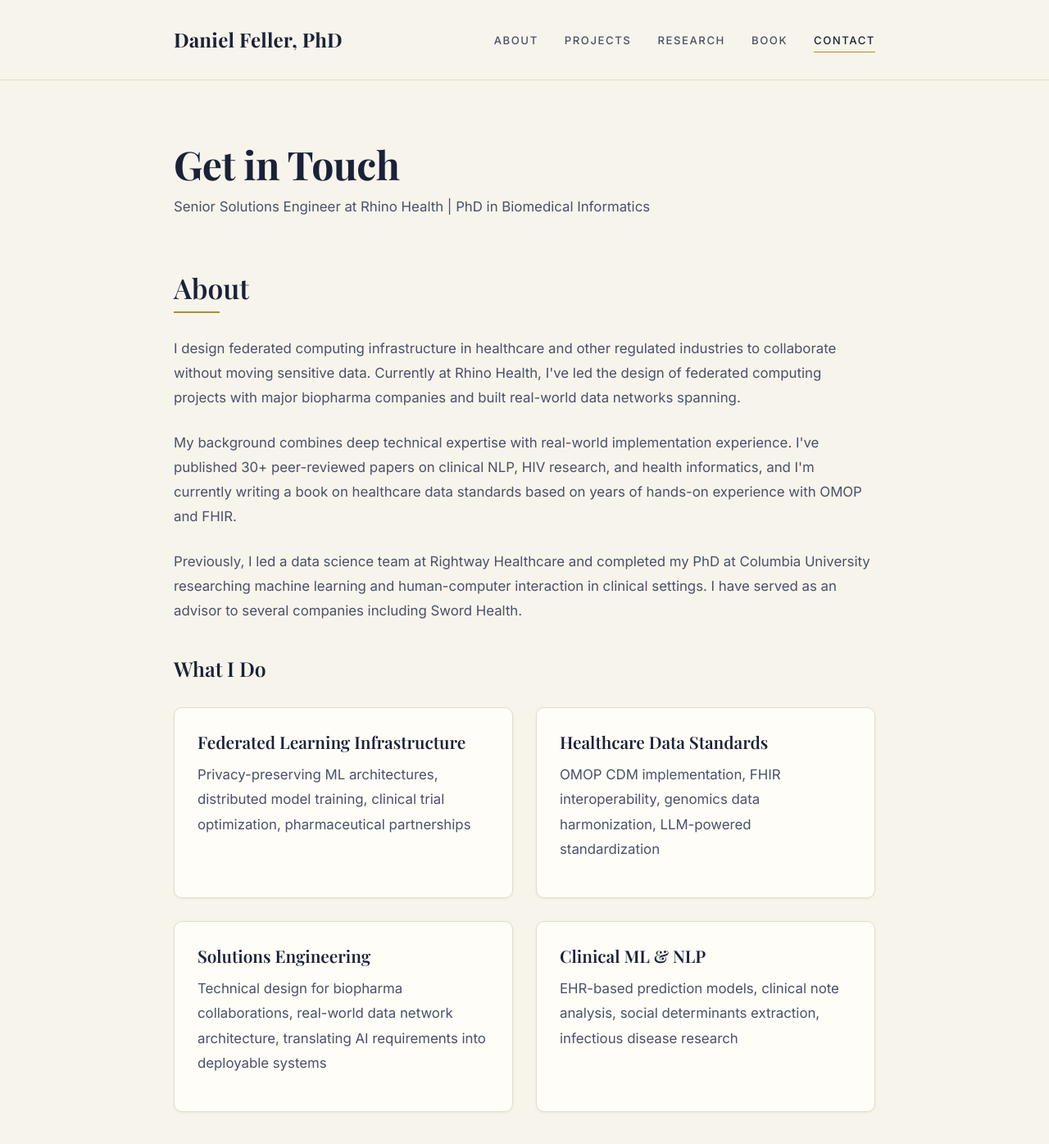
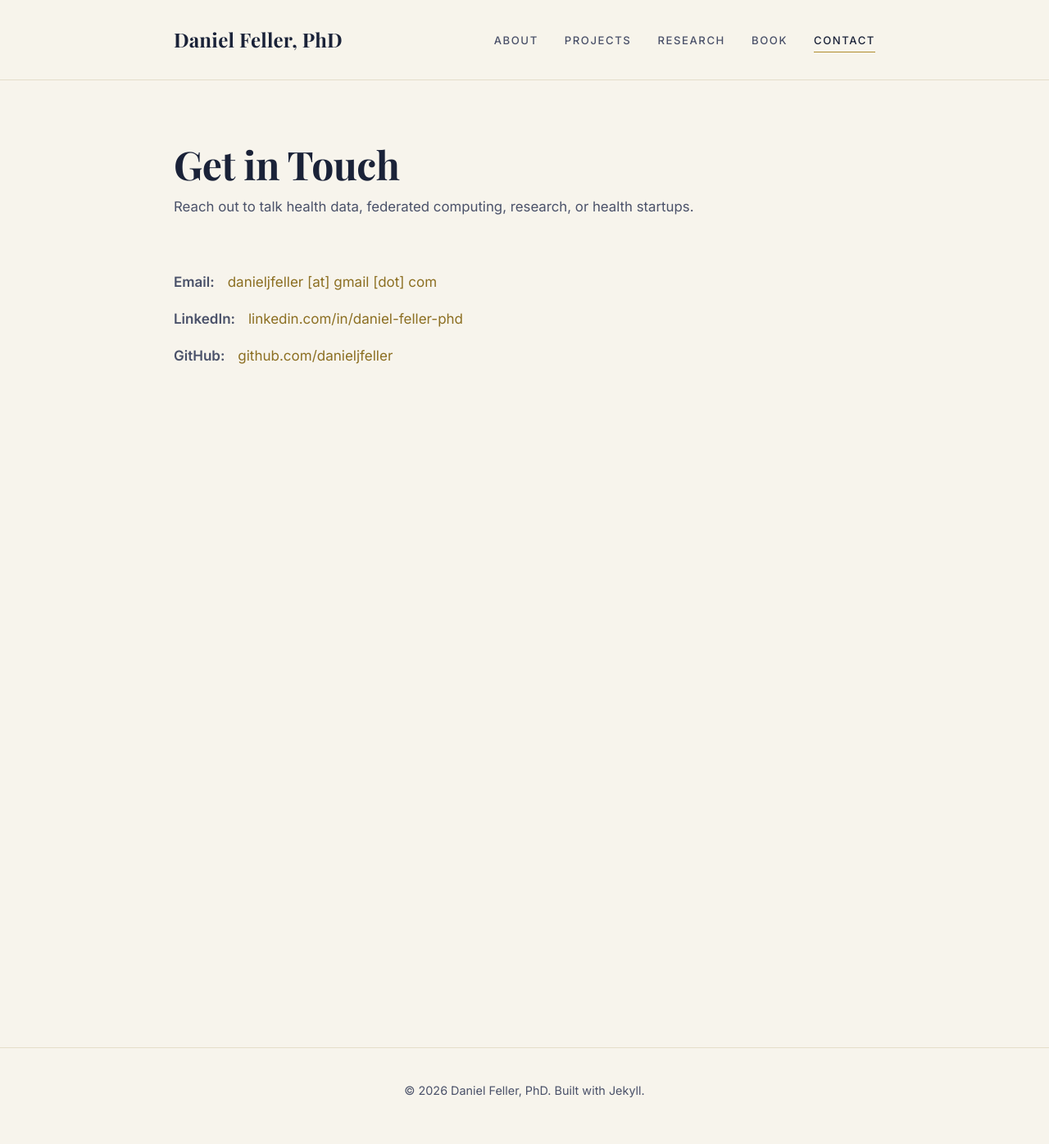
Before and after one commit to danieljfeller/danieljfeller.github.io, a Jekyll site: the page built from contact.md, in a window 1280 px wide and 1400 px high. Shown: the top 1396 px of the window at 82% size. Built offline with Jekyll 4.4.1, drawn with Linux system fonts in a browser that asks for light colours; some of the changed text lies outside the part shown.

Commit message:
content: simplify Contact page to just contact info
Remove the duplicated About bio, What I Do cards, and tech stack so the
Contact page shows only the heading and email/LinkedIn/GitHub links.

Co-Authored-By: Claude Sonnet 4.6 <noreply@anthropic.com>

```diff
--- a/contact.md
+++ b/contact.md
@@ -7,65 +7,11 @@ permalink: /contact/
 <div class="hero">
   <div class="hero-text">
     <h1>Get in Touch</h1>
-    <p class="tagline">Senior Solutions Engineer at Rhino Health | PhD in Biomedical Informatics</p>
+    <p class="tagline">Reach out to talk health data, federated computing, research, or health startups.</p>
   </div>
 </div>
 
 <section class="about-content">
-  <h2>About</h2>
-
-  <p>I design federated computing infrastructure in healthcare and other regulated industries to collaborate without moving sensitive data. Currently at Rhino Health, I've led the design of federated computing projects with major biopharma companies and built real-world data networks spanning.</p>
-
-  <p>My background combines deep technical expertise with real-world implementation experience. I've published 30+ peer-reviewed papers on clinical NLP, HIV research, and health informatics, and I'm currently writing a book on healthcare data standards based on years of hands-on experience with OMOP and FHIR.</p>
-
-  <p>Previously, I led a data science team at Rightway Healthcare and completed my PhD at Columbia University researching machine learning and human-computer interaction in clinical settings. I have served as an advisor to several companies including Sword Health. </p>
-
-  <h3>What I Do</h3>
-
-  <div class="projects-grid">
-    <div class="project-card">
-      <h3>Federated Learning Infrastructure</h3>
-      <p>Privacy-preserving ML architectures, distributed model training, clinical trial optimization, pharmaceutical partnerships</p>
-    </div>
-
-    <div class="project-card">
-      <h3>Healthcare Data Standards</h3>
-      <p>OMOP CDM implementation, FHIR interoperability, genomics data harmonization, LLM-powered standardization</p>
-    </div>
-
-    <div class="project-card">
-      <h3>Solutions Engineering</h3>
-      <p>Technical design for biopharma collaborations, real-world data network architecture, translating AI requirements into deployable systems</p>
-    </div>
-
-    <div class="project-card">
-      <h3>Clinical ML & NLP</h3>
-      <p>EHR-based prediction models, clinical note analysis, social determinants extraction, infectious disease research</p>
-    </div>
-  </div>
-
-  <h3>Technical Stack</h3>
-  <div class="project-tags">
-    <span class="tag">Python</span>
-    <span class="tag">PySpark</span>
-    <span class="tag">SQL</span>
-    <span class="tag">AWS</span>
-    <span class="tag">Azure</span>
-    <span class="tag">OMOP</span>
-    <span class="tag">FHIR</span>
-    <span class="tag">Federated Learning</span>
-    <span class="tag">Clinical NLP</span>
-    <span class="tag">Docker</span>
-    <span class="tag">Airflow</span>
-    <span class="tag">Tableau</span>
-  </div>
-
-  <h3>Get in Touch</h3>
-
-  <p style="color: var(--text-secondary); margin-bottom: 1.5rem;">
-    Reach out if you'd like to talk health data, federated computing, or any of the research I've done in the past. I also enjoy talking about entrepreneurship and health startups.
-  </p>
-
   <div class="contact-info">
     <div class="contact-item">
       <strong>Email:</strong>
@@ -78,7 +24,7 @@ permalink: /contact/
     </div>
 
     <div class="contact-item">
-      <strong>Github:</strong>
+      <strong>GitHub:</strong>
       <a href="https://github.com/danieljfeller" target="_blank">github.com/danieljfeller</a>
     </div>
   </div>
```
